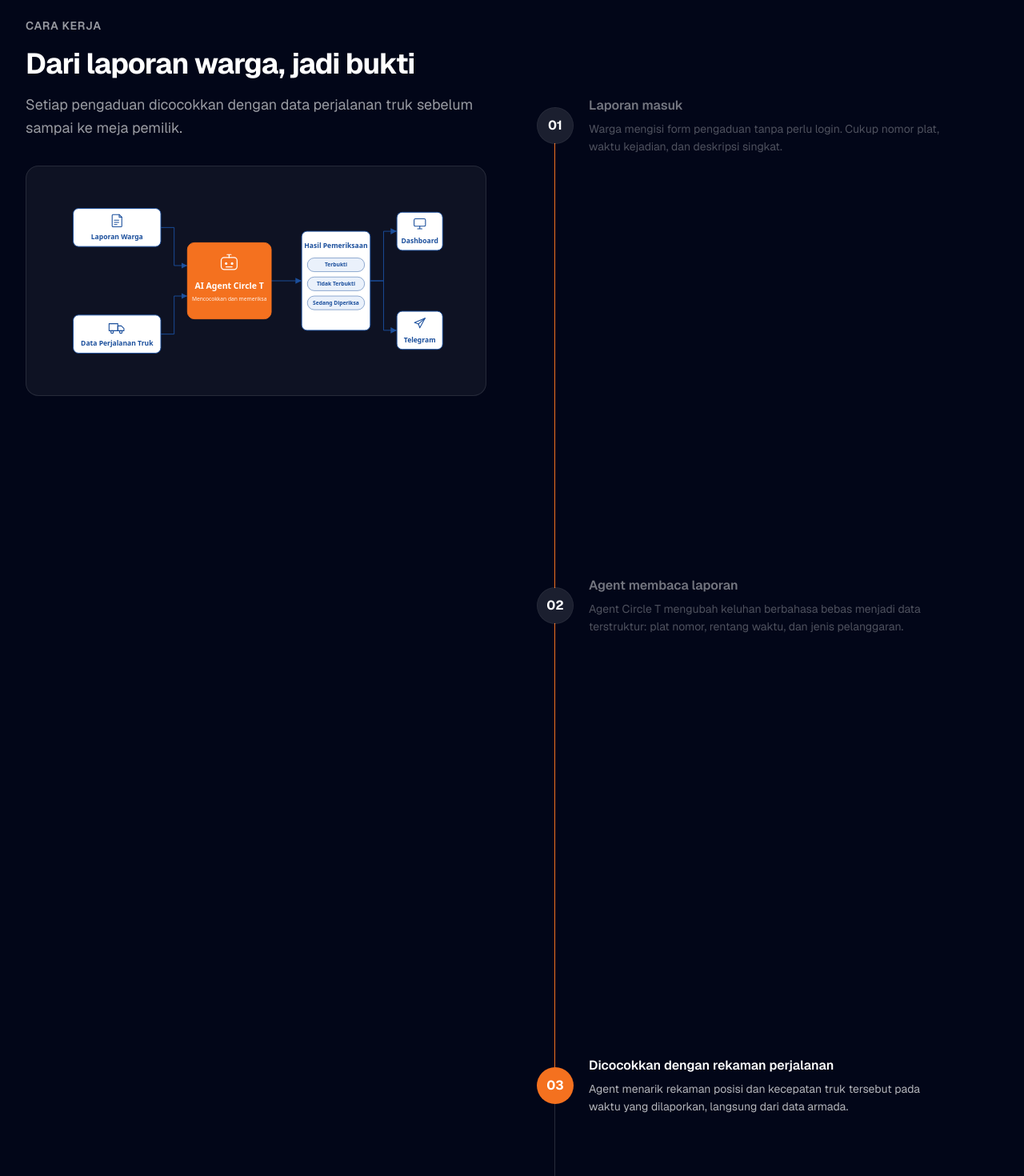
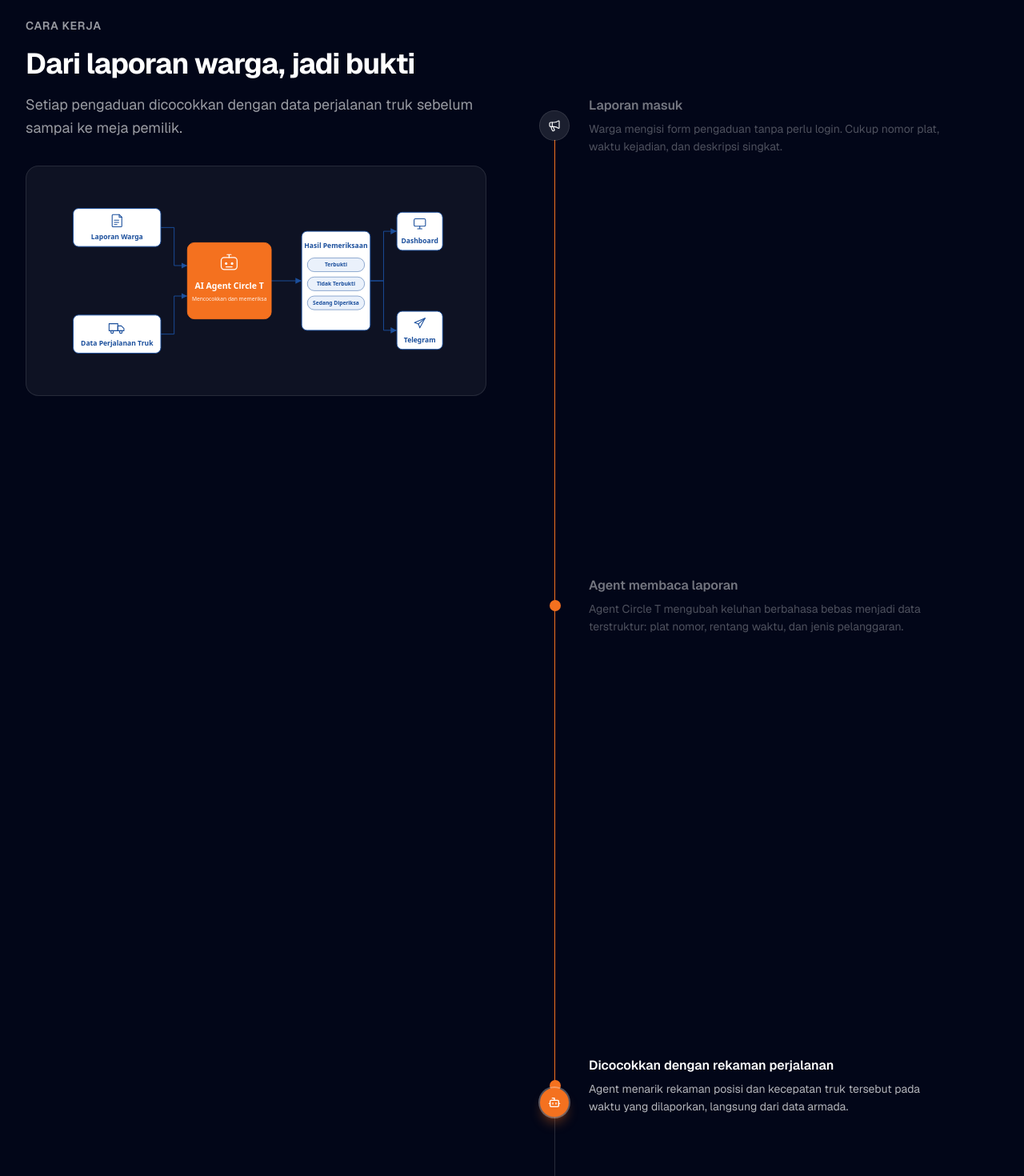
Before and after one commit to hsbysddq/truckcare, a Next.js app: page / in a window 1280 px wide. Shown: the part 2380-3850 px from the top of the page at 80% size. Built offline with nearby package versions, Linux system fonts and the light colour scheme.

Commit message:
feat(landing): agent jadi penjelajah timeline dan scrollbar gradien
Marker nomor diganti titik, ikon AI Agent berjalan di garis
dari laporan warga sampai step akhir. Scrollbar halaman tipis
bergradasi biru-oranye.

```diff
--- a/app/globals.css
+++ b/app/globals.css
@@ -95,6 +95,28 @@ body {
   .leaflet-control-zoom {
     display: none;
   }
+}
+
+/* Scrollbar halaman: tipis dengan jempol gradien biru-oranye logo. */
+html {
+  scrollbar-width: thin;
+  scrollbar-color: #1b4f9c transparent;
+}
+::-webkit-scrollbar {
+  width: 10px;
+  height: 10px;
+}
+::-webkit-scrollbar-track {
+  background: transparent;
+}
+::-webkit-scrollbar-thumb {
+  background: linear-gradient(180deg, #1b4f9c, #f4711f);
+  border-radius: 9999px;
+  border: 2px solid transparent;
+  background-clip: content-box;
+}
+::-webkit-scrollbar-thumb:hover {
+  border-width: 1px;
 }
 
 /* Scrollbar tipis abu-abu muda yang hanya terlihat saat hover (kolom papan,
--- a/components/HowItWorksSection.js
+++ b/components/HowItWorksSection.js
@@ -2,14 +2,16 @@
 
 import { useEffect, useRef, useState } from "react";
 import Image from "next/image";
+import { Bot, Megaphone } from "lucide-react";
 import { howItWorksSection } from "@/lib/content";
 import FadeIn from "@/components/FadeIn";
 
 // Panggung pin: section dibuat tinggi dan gelap, kolom kiri (judul +
 // diagram) menempel setinggi viewport sementara step teks berjalan di
-// kanan. Step yang sudah melewati tengah layar menyala, sisanya meredup;
-// segmen garis yang dilewati ikut terisi. Setelah step terakhir lewat,
-// scroll kembali normal. Mobile tetap susun vertikal biasa.
+// kanan. Metafora perjalanan: rumah sebagai titik awal, truk berjalan
+// di garis melewati titik-titik step sampai akhir. Step yang sudah
+// melewati tengah layar menyala, sisanya meredup. Setelah step terakhir
+// lewat, scroll kembali normal. Mobile tetap susun vertikal biasa.
 export default function HowItWorksSection() {
   const [activeStep, setActiveStep] = useState(0);
   // Tulang garis: diukur dari tengah lingkaran pertama ke terakhir,
@@ -94,7 +96,7 @@ export default function HowItWorksSection() {
         </div>
 
         <ol ref={listRef} className="relative">
-          {/* Tulang garis utuh dari lingkaran pertama ke terakhir. */}
+          {/* Tulang garis utuh dari titik pertama ke terakhir. */}
           <span
             aria-hidden="true"
             className="absolute left-[21px] w-px bg-white/15"
@@ -105,6 +107,26 @@ export default function HowItWorksSection() {
             className="absolute left-[21px] w-px bg-cta"
             style={{ top: spine.top, height: spine.fill }}
           />
+          {/* Laporan warga: titik awal perjalanan. */}
+          <span
+            aria-hidden="true"
+            className="absolute left-[21px] z-10 flex h-9 w-9 items-center justify-center rounded-full bg-slate-950"
+            style={{ top: spine.top, transform: "translate(-50%, -50%)" }}
+          >
+            <span className="flex h-9 w-9 items-center justify-center rounded-full bg-white/10 text-white ring-1 ring-white/20">
+              <Megaphone className="h-4 w-4" strokeWidth={1.75} />
+            </span>
+          </span>
+          {/* AI Agent: berjalan di garis mengikuti scroll, sembunyi di titik awal. */}
+          <span
+            aria-hidden="true"
+            className={`absolute left-[21px] z-10 flex h-9 w-9 items-center justify-center rounded-full bg-cta text-white shadow-lg shadow-cta/40 ring-2 ring-white/30 transition-opacity duration-300 ${
+              spine.fill <= 4 ? "opacity-0" : "opacity-100"
+            }`}
+            style={{ top: spine.top + spine.fill, transform: "translate(-50%, -50%)" }}
+          >
+            <Bot className="h-4 w-4" strokeWidth={2} />
+          </span>
           {steps.map((step, index) => {
             const aktif = index === activeStep;
             return (
@@ -115,18 +137,16 @@ export default function HowItWorksSection() {
                 }}
                 className="relative flex items-center gap-5 pb-10 lg:min-h-[75vh] lg:pb-0"
               >
-                {/* Lapisan luar menutup garis dengan warna section agar
-                    garis tidak tembus di balik lingkaran tembus pandang. */}
-                <span className="relative flex h-11 w-11 flex-none items-center justify-center rounded-full bg-slate-950">
+                {/* Titik step: menyala oranye setelah dilewati. */}
+                <span className="flex w-11 flex-none self-stretch items-center justify-center">
                   <span
-                    className={`flex h-11 w-11 items-center justify-center rounded-full text-base font-bold ring-1 transition-colors duration-500 ${
-                      aktif
-                        ? "bg-cta text-white ring-cta"
-                        : "bg-white/10 text-white ring-white/15"
+                    aria-hidden="true"
+                    className={`h-3.5 w-3.5 rounded-full transition-colors duration-500 ${
+                      index <= activeStep
+                        ? "bg-cta"
+                        : "bg-white/25 ring-1 ring-white/20"
                     }`}
-                  >
-                    {step.number}
-                  </span>
+                  />
                 </span>
                 <div>
                   <h3
```
